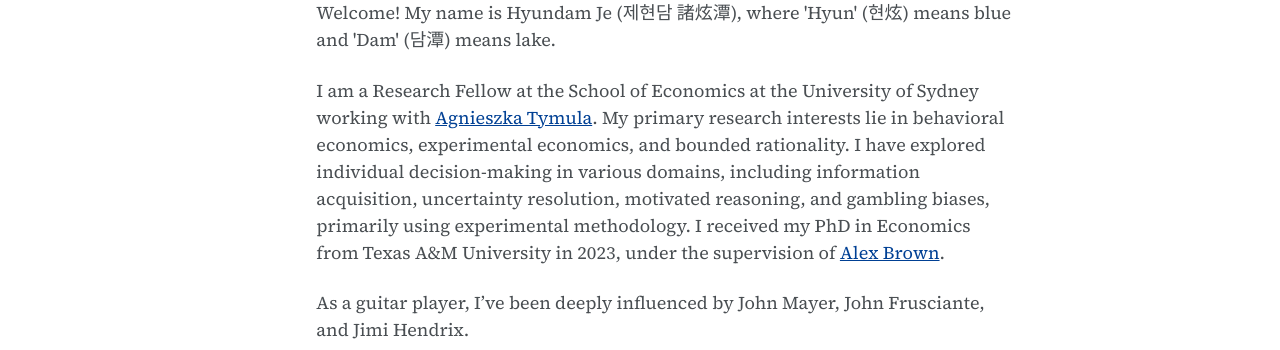
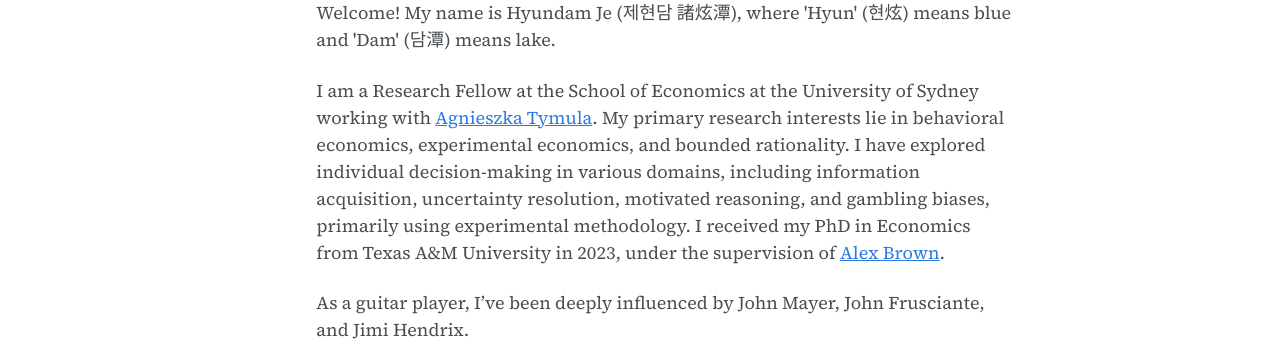
Before and after one commit to hyundamje/hyundamje.github.io, a Jekyll site: the page built from _pages/about.md, in a window 1280 px wide and 1349 px high. Shown: the part 595-945 px from the top of the window. Built offline with Jekyll 4.4.1, drawn with Linux system fonts in a browser that asks for light colours; some web fonts are replaced.

Commit message:
Update _default.scss

```diff
--- a/_sass/theme/_default.scss
+++ b/_sass/theme/_default.scss
@@ -36,7 +36,7 @@
     --global-code-background-color      : #fafafa;
     --global-code-text-color            : #{$darker-gray};
     --global-fig-caption-color          : mix(#fff,  #{$dark-gray}, 25%);
-    --global-link-color                 : #004094;
+    --global-link-color                 : #2a7ae2;
     --global-link-color-hover           : mix(#000, #2f7f93, 25%);
     --global-link-color-visited         : mix(#fff, #2f7f93, 25%);
     --global-masthead-link-color        : #{$dark-gray};
```
